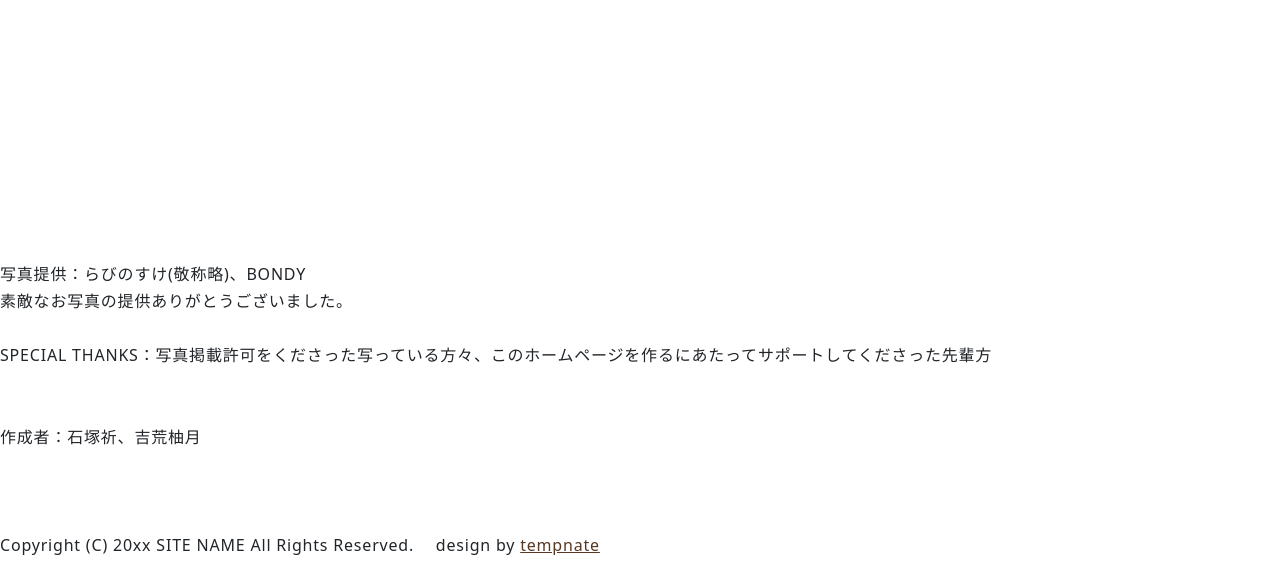
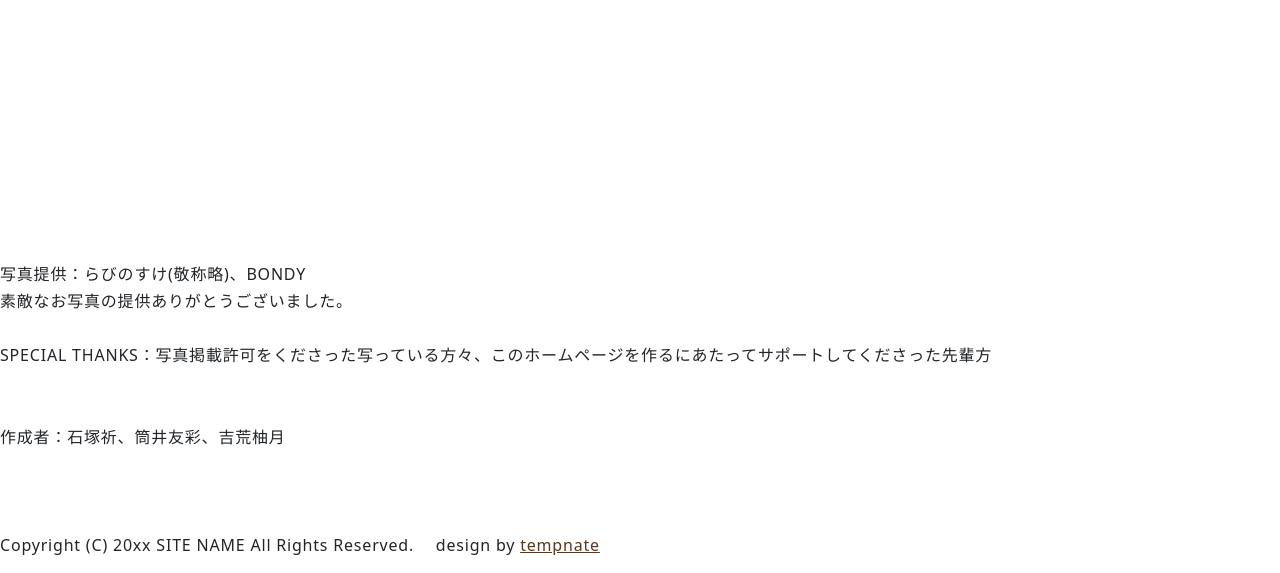
Before and after one commit to YYoshiara/hiyokko, a plain HTML site: page index.html in a window 1280 px wide. Shown: the part 5045-5618 px from the top of the page. Drawn offline with nearby package versions, Linux system fonts and the light colour scheme.

Commit message:
Update index.html

```diff
--- a/index.html
+++ b/index.html
@@ -411,7 +411,7 @@
     <br>
     <br>
     <br>
-    作成者：石塚祈、吉荒柚月
+    作成者：石塚祈、筒井友彩、吉荒柚月
     <br>
     <br>
     <br>
```
